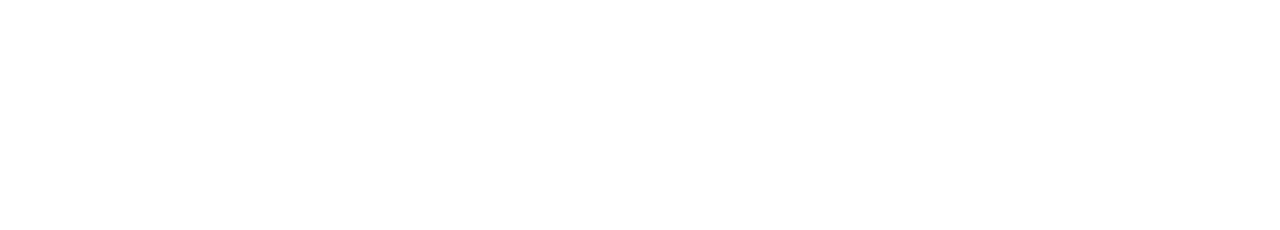
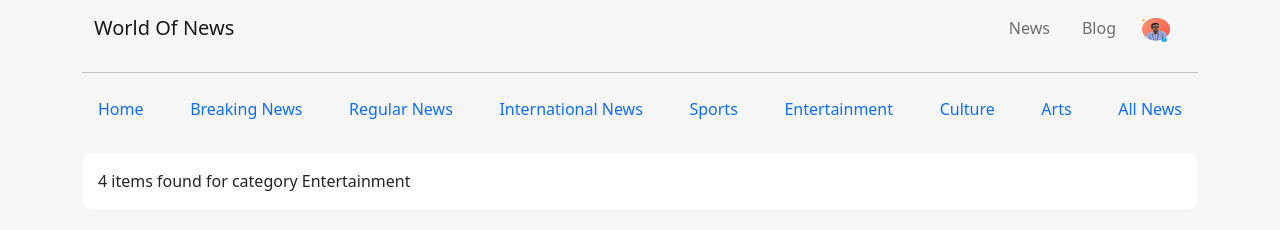
Before and after one commit to siamshahriar/Independent-news-portal, a plain HTML site: page index.html in a window 1280 px wide. Drawn offline with nearby package versions, Linux system fonts and the light colour scheme.

Commit message:
basic navbar and catagory

```diff
--- a/index.html
+++ b/index.html
@@ -1,18 +1,102 @@
-<!doctype html>
+<!DOCTYPE html>
 <html lang="en">
   <head>
-    <meta charset="utf-8">
-    <meta name="viewport" content="width=device-width, initial-scale=1">
+    <meta charset="utf-8" />
+    <meta name="viewport" content="width=device-width, initial-scale=1" />
     <title>Bootstrap demo</title>
-    <link href="https://cdn.jsdelivr.net/npm/bootstrap@5.2.0/dist/css/bootstrap.min.css" rel="stylesheet" integrity="sha384-gH2yIJqKdNHPEq0n4Mqa/HGKIhSkIHeL5AyhkYV8i59U5AR6csBvApHHNl/vI1Bx" crossorigin="anonymous">
-    <link rel="stylesheet" href="style.css">
+    <link
+      href="https://cdn.jsdelivr.net/npm/bootstrap@5.2.0/dist/css/bootstrap.min.css"
+      rel="stylesheet"
+      integrity="sha384-gH2yIJqKdNHPEq0n4Mqa/HGKIhSkIHeL5AyhkYV8i59U5AR6csBvApHHNl/vI1Bx"
+      crossorigin="anonymous"
+    />
+    <link rel="stylesheet" href="style.css" />
   </head>
-  <body>
+  <body class="container">
+    <!-- header starts  -->
+    <header>
+        <!-- site name & news & blog  -->
+        <nav class="navbar navbar-expand-lg ">
+            <div class="container-fluid">
+              <a class="navbar-brand" href="#">World Of News</a>
+              <button class="navbar-toggler" type="button" data-bs-toggle="collapse" data-bs-target="#navbarSupportedContent" aria-controls="navbarSupportedContent" aria-expanded="false" aria-label="Toggle navigation">
+                <span class="navbar-toggler-icon"></span>
+              </button>
+              <div class="collapse navbar-collapse" id="navbarSupportedContent">
+                <ul class="navbar-nav me-auto mb-2 mb-lg-0">
+
+                </ul>
+                <div class="navbar-nav d-flex gap-3">
+                  <a class="nav-link " href="">News</a>
+                  <a class="nav-link " href="">Blog</a>
+                  <a class="navbar-brand " href="#">
+                    <img src="./Images/siam-bg1.png" alt="" width="30" height="24">
+                  </a>
+                </div>
+              </div>
+            </div>
+          </nav>
+
+        <!-- site name & news & blog  -->
+
+        <hr>
+
+        <!-- content navigator section starts here  -->
+        <ul class="nav justify-content-between">
+            <li class="nav-item">
+              <a class="nav-link active" aria-current="page" href="#">Home</a>
+            </li>
+            <li class="nav-item">
+              <a class="nav-link" href="#">Breaking News</a>
+            </li>
+            <li class="nav-item">
+              <a class="nav-link" href="#">Regular News</a>
+            </li>
+            <li class="nav-item">
+              <a class="nav-link">International News</a>
+            </li>
+            <li class="nav-item">
+              <a class="nav-link">Sports</a>
+            </li>
+            <li class="nav-item">
+              <a class="nav-link">Entertainment</a>
+            </li>
+            <li class="nav-item">
+              <a class="nav-link">Culture</a>
+            </li>
+            <li class="nav-item">
+              <a class="nav-link">Arts</a>
+            </li>
+            <li class="nav-item">
+              <a class="nav-link">All News</a>
+            </li>
+          </ul>
+        <!-- content navigator section ENDS here  -->
+
+
+    </header>
+    <!-- header Ends  -->
+
+    <!-- Main section starts  -->
+    <main>
+        <div id="item-found-counter" class="">
+            <span>4 items found for category Entertainment</span>
+        </div>
 
 
 
+    </main>
+    <!-- Main section ends  -->
 
-    <script src="https://cdn.jsdelivr.net/npm/bootstrap@5.2.0/dist/js/bootstrap.bundle.min.js" integrity="sha384-A3rJD856KowSb7dwlZdYEkO39Gagi7vIsF0jrRAoQmDKKtQBHUuLZ9AsSv4jD4Xa" crossorigin="anonymous"></script>
+    <!-- Footer starts  -->
+    <footer></footer>
+    <!-- Footer ends   -->
+
+    <script
+      src="https://cdn.jsdelivr.net/npm/bootstrap@5.2.0/dist/js/bootstrap.bundle.min.js"
+      integrity="sha384-A3rJD856KowSb7dwlZdYEkO39Gagi7vIsF0jrRAoQmDKKtQBHUuLZ9AsSv4jD4Xa"
+      crossorigin="anonymous"
+    ></script>
     <script src="./app.js"></script>
   </body>
 </html>
--- a/style.css
+++ b/style.css
@@ -0,0 +1,9 @@
+body {
+    background-color: #F6F6F6;
+}
+#item-found-counter{
+    margin: 1.5rem 0;
+    padding: 1rem;
+    background-color: #FFFFFF;
+    border-radius: 10px;
+}
```
Also changed, not shown: Images/siam-bg1.png (added).
